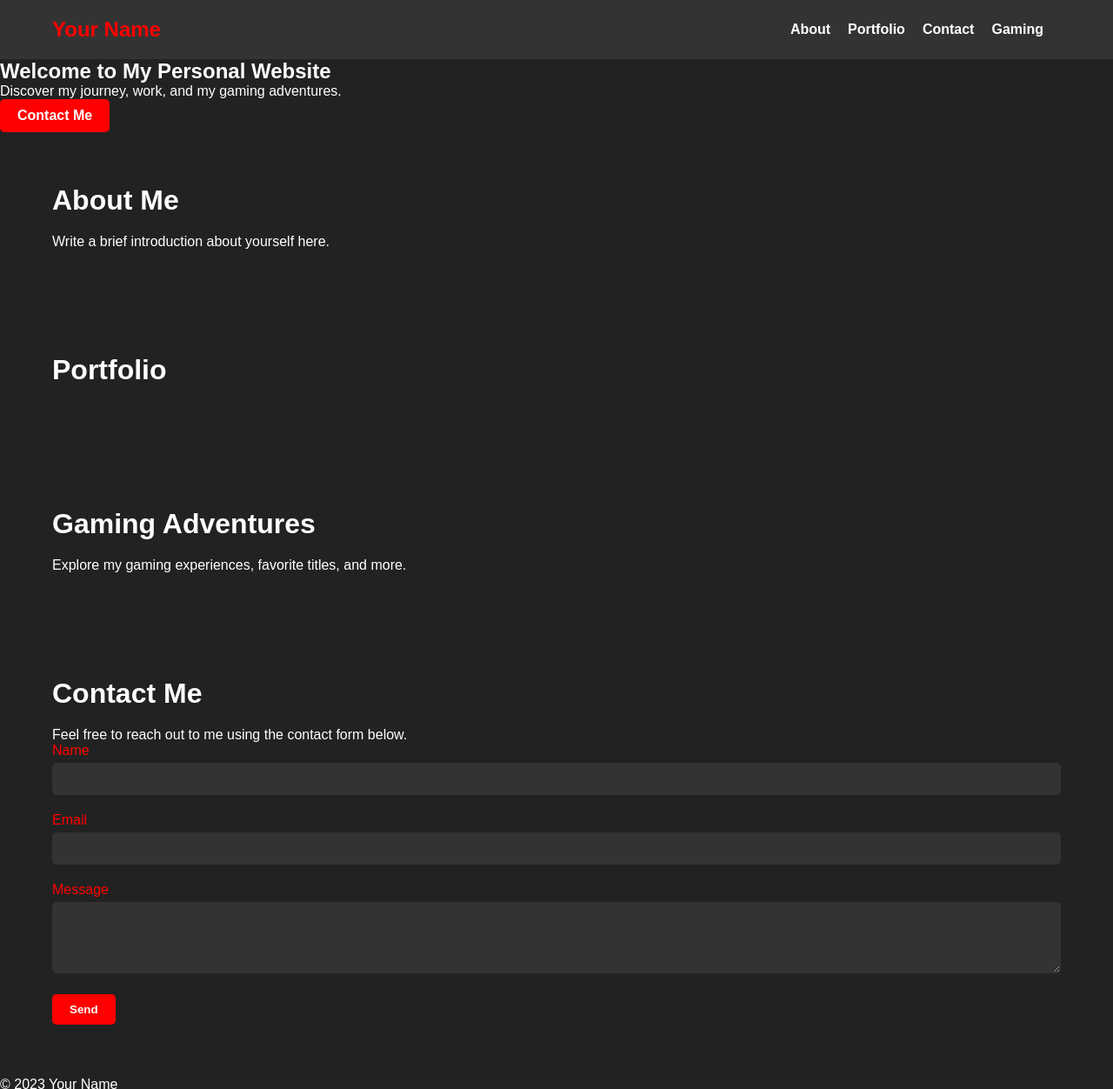
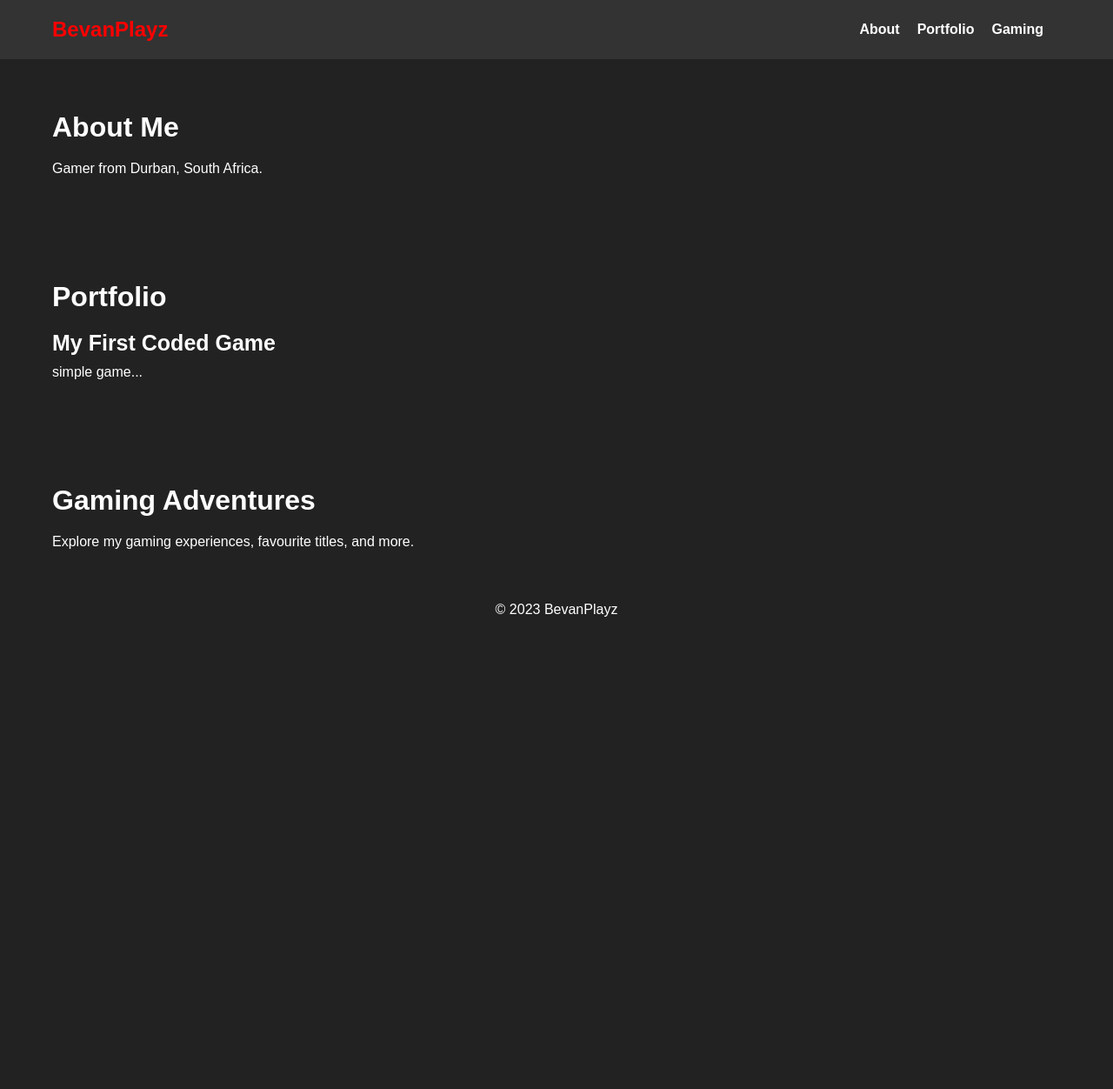
Before and after one commit to bevanplayz/bevanplayz.github.io, a plain HTML site: page dad.html in a window 1280 px wide. Shown: the whole page at 87% size. After the commit the page ends 800 px from the top, so only its background shows below. Drawn offline with Linux system fonts and the light colour scheme.

Commit message:
updated the html and css

```diff
--- a/dad.css
+++ b/dad.css
@@ -6,12 +6,13 @@
 
 body {
     font-family: Arial, sans-serif;
-    background-color: #222; /* Dark background color */
+    background-color: #222;
     color: #fff;
+    text-align: center; /* Center-align the content */
 }
 
 header {
-    background-color: #333; /* Dark gray header background */
+    background-color: #333;
     padding: 20px 0;
 }
 
@@ -27,7 +28,7 @@ nav {
 .logo {
     font-size: 24px;
     font-weight: 700;
-    color: #ff0000; /* Red logo color */
+    color: #ff0000;
 }
 
 nav ul {
@@ -47,13 +48,14 @@ nav a {
 }
 
 nav a:hover {
-    color: #ff0000; /* Red link color on hover */
+    color: #ff0000;
 }
 
 .section-content {
     max-width: 1200px;
     margin: 0 auto;
     padding: 60px 20px;
+    text-align: left; /* Align section content to the left */
 }
 
 .section-content h2 {
@@ -61,42 +63,10 @@ nav a:hover {
     margin-bottom: 20px;
 }
 
-.form-group {
-    margin-bottom: 20px;
+.section-content h3 {
+    font-size: 25px;
+    margin-bottom: 10px;
 }
 
-label {
-    display: block;
-    margin-bottom: 5px;
-    color: #ff0000; /* Red label color */
-}
 
-input, textarea {
-    width: 100%;
-    padding: 10px;
-    border: 1px solid #333;
-    border-radius: 5px;
-    background-color: #333;
-    color: #fff;
-    transition: border-color 0.3s;
-}
-
-input:focus, textarea:focus {
-    border-color: #ff0000; /* Red border color on focus */
-}
-
-.cta-button {
-    background-color: #ff0000;
-    color: #fff;
-    padding: 10px 20px;
-    border: none;
-    text-decoration: none;
-    font-weight: bold;
-    border-radius: 5px;
-    display: inline-block;
-    transition: background-color 0.3s;
-}
-
-.cta-button:hover {
-    background-color: #ff3333; /* Lighter red button color on hover */
-}
+/* Rest of the CSS remains the same */
--- a/dad.html
+++ b/dad.html
@@ -3,78 +3,45 @@
 <head>
     <meta charset="UTF-8">
     <meta name="viewport" content="width=device-width, initial-scale=1.0">
-    <title>Aidan Bevan - PC Gamer & Personal Website</title>
+    <title>BevanPlayz - PC Gamer & Personal Website</title>
     <link rel="stylesheet" href="dad.css">
 </head>
 <body>
     <header>
         <nav>
-            <div class="logo">Your Name</div>
+            <div class="logo">BevanPlayz</div>
             <ul>
                 <li><a href="#about">About</a></li>
                 <li><a href="#portfolio">Portfolio</a></li>
-                <li><a href="#contact">Contact</a></li>
                 <li><a href="#gaming">Gaming</a></li>
             </ul>
         </nav>
     </header>
 
-    <section id="hero">
-        <div class="hero-content">
-            <h1>Welcome to My Personal Website</h1>
-            <p>Discover my journey, work, and my gaming adventures.</p>
-            <a href="#contact" class="cta-button">Contact Me</a>
-        </div>
-    </section>
-
     <section id="about">
         <div class="section-content">
             <h2>About Me</h2>
-            <p>Write a brief introduction about yourself here.</p>
+            <p>Gamer from Durban, South Africa.</p>
         </div>
     </section>
 
     <section id="portfolio">
         <div class="section-content">
             <h2>Portfolio</h2>
-            <!-- Add your portfolio items here -->
+            <h3>My First Coded Game</h3>
+            <p>simple game...</p>
         </div>
     </section>
 
     <section id="gaming">
         <div class="section-content">
             <h2>Gaming Adventures</h2>
-            <p>Explore my gaming experiences, favorite titles, and more.</p>
-        </div>
-    </section>
-
-    <section id="contact">
-        <div class="section-content">
-            <h2>Contact Me</h2>
-            <p>Feel free to reach out to me using the contact form below.</p>
-            <form action="submit_form.php" method="POST">
-                <div class="form-group">
-                    <label for="name">Name</label>
-                    <input type="text" id="name" name="name" required>
-                </div>
-
-                <div class="form-group">
-                    <label for="email">Email</label>
-                    <input type="email" id="email" name="email" required>
-                </div>
-
-                <div class="form-group">
-                    <label for="message">Message</label>
-                    <textarea id="message" name="message" rows="4" required></textarea>
-                </div>
-
-                <button type="submit" class="cta-button">Send</button>
-            </form>
+            <p>Explore my gaming experiences, favourite titles, and more.</p>
         </div>
     </section>
 
     <footer>
-        <p>&copy; 2023 Your Name</p>
+        <p>&copy; 2023 BevanPlayz</p>
     </footer>
 </body>
 </html>
```
